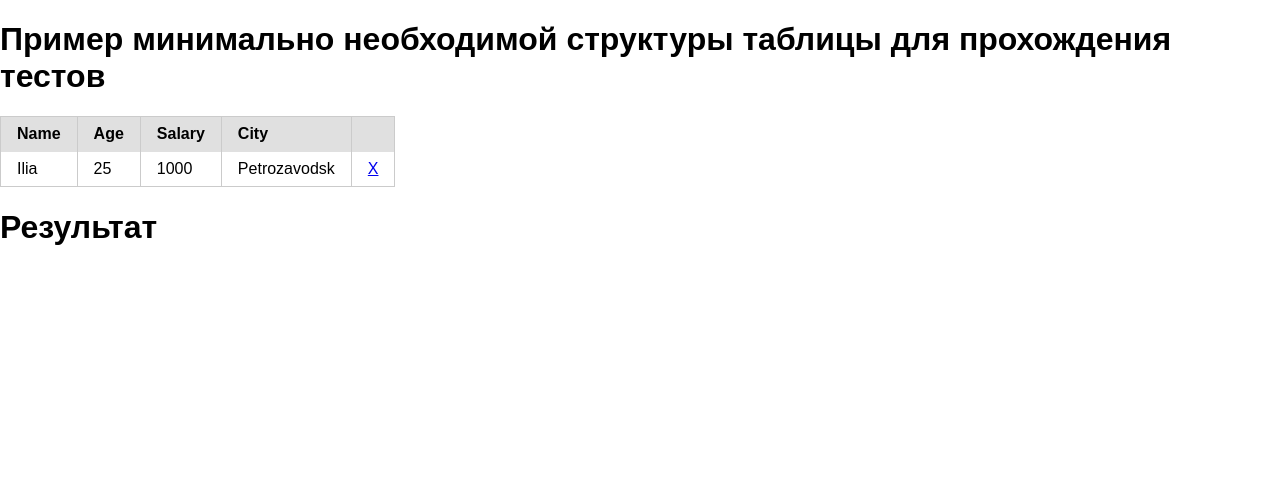
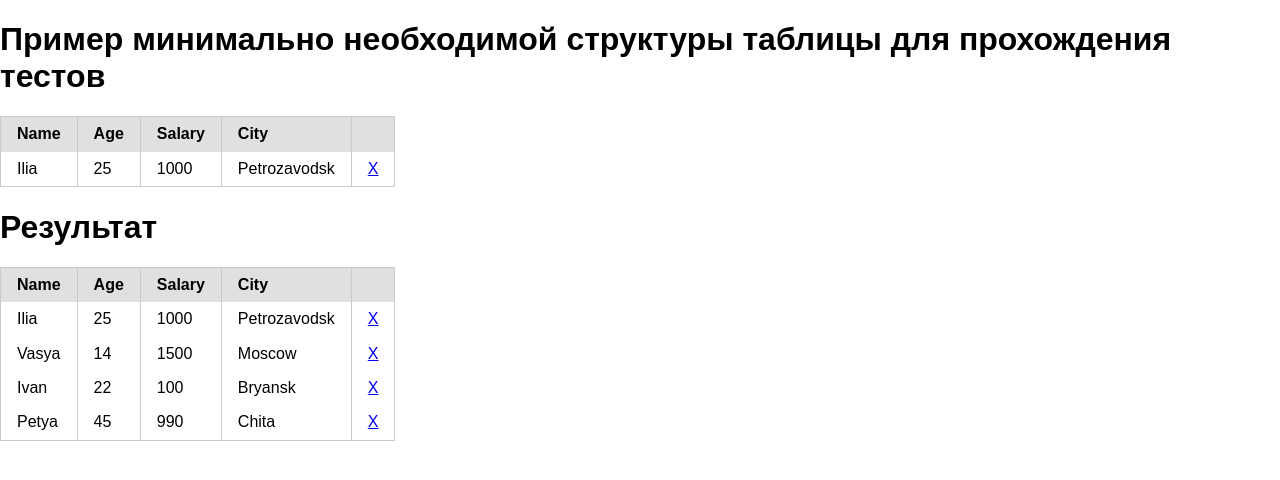
Before and after one commit to js-tasks-ru/jsbasic-20190722-2_vlad-kuznetcov, a plain HTML site: page 6-module/1-task/index.html in a window 1280 px wide. Drawn offline with nearby package versions, Linux system fonts and the light colour scheme; files that its build step writes are made by us from their sources.

Commit message:
6-module completed

```diff
--- a/1-module/2-task/index.js
+++ b/1-module/2-task/index.js
@@ -9,10 +9,7 @@ function print(text) {
  * чтобы функция sayHello работала корректно
  */
 function isValid(name) {
-  if ((name) && (!name.includes(' ')) && (name.length >= 4)) {
-    return true;
-  }
-  return false;
+  return !!name && !name.includes(' ') && name.length >= 4;
 }
 function sayHello() {
   const userName = prompt('Введите ваше имя');
--- a/5-module/2-task/index.js
+++ b/5-module/2-task/index.js
@@ -20,7 +20,6 @@ function SortableTable(items) {
   const table = document.createElement('table');
   const thead = document.createElement('thead');
   const tbody = document.createElement('tbody');
-  const p = document.createElement('p');
   function getTheadList() {
     const fragment = new DocumentFragment();
     const tblHead = ['Name', 'Age', 'Salary', 'City'];
--- a/6-module/1-task/index.html
+++ b/6-module/1-task/index.html
@@ -5,7 +5,7 @@
     <title>Занятие 6: Очищаемая таблица</title>
     <link href="style.css" rel="stylesheet">
     <link rel="stylesheet" href="https://unpkg.com/purecss@1.0.0/build/pure-min.css" integrity="sha384-nn4HPE8lTHyVtfCBi5yW9d20FjT8BJwUXyWZT9InLYax14RDjBj46LmSztkmNP9w" crossorigin="anonymous">
-    <script src="../solution/index.js"></script>
+    <script src="index.js"></script>
 </head>
 <body>
     <h1>Пример минимально необходимой структуры таблицы для прохождения тестов</h1>
--- a/6-module/1-task/index.js
+++ b/6-module/1-task/index.js
@@ -13,17 +13,106 @@
  *
  * @constructor
  */
+/**
+ * Компонент, который реализует таблицу
+ * с возможностью удаления строк
+ *
+ * Пример одного элемента, описывающего строку таблицы
+ *
+ *      {
+     *          name: 'Ilia',
+     *          age: 25,
+     *          salary: '1000',
+     *          city: 'Petrozavodsk'
+     *      },
+ *
+ * @constructor
+ */
+
 class ClearedTable {
   constructor(data) {
-    this.el = document.createElement('table');
-    this.data = data;
-  }
+    const table = document.createElement('table');
+    const thead = document.createElement('thead');
+    const tbody = document.createElement('tbody');
+    const del = '<a href="#delete">X</a>';
+
+    // Получение таблицы
+    function getTable(info) {
+      // Создание заголовка таблицы
+      function getTHeadList() {
+        const fragment = new DocumentFragment();
+        const headList = ['Name', 'Age', 'Salary', 'City', ''];
+        for (const item of headList) {
+          const td = document.createElement('td');
+          td.textContent = item;
+          fragment.append(td);
+        }
+        return fragment;
+      }
+      // Вставка заголовка таблицы в таблицу
+      thead.append(getTHeadList());
+      table.append(thead);
+
+      // Создание тела таблицы
+      const container = [];
+      info.forEach((person) => {
+        const tr = document.createElement('tr');
+        function getTBodyContent() {
+          const fragment = new DocumentFragment();
+          const tableContent = [person.name, person.age, person.salary, person.city, del];
+          for (const item of tableContent) {
+            const td = document.createElement('td');
+            td.innerHTML = item;
+            fragment.append(td);
+          }
+          return fragment;
+        }
+        tr.append(getTBodyContent());
+        tbody.append(tr);
+        container.push(tr);
+      });
+      // Вставка тела таблицы в таблицу
+      table.append(tbody);
+
+      // Задание для таблицы класса 'pure-table'
+      table.classList.add('pure-table');
+
+      // Задание id для каждой строки с информацией
+      let i = 0;
+      const personId = [];
+      for (const item of container) {
+        i += 1;
+        item.id = i;
+        item.lastChild.firstChild.id = item.id;
+        personId.push(+item.id);
+      }
+      return table;
+    } // end of getTable
+    // Функция удаления строки
+    table.addEventListener('click', (event) => {
+      /* const target = event.target;
+      if (target.tagName !== 'A') return;
+      const tr = target.closest('tr');
+      tr.remove(); */
+      const { target: link } = event;
+      if (link.tagName !== 'A') return;
+      const tr = link.closest('tr');
+      tr.remove();
+      this.onRemoved(+tr.id);
+    });
+
+    // Присвоение таблицы this.el
+    this.el = getTable(data);
+  } // end of constructor
 
   /**
    * Метод который выщывается после удалении строки
    * @param {number} id - идентификатор удаляемого пользователя
    */
-  onRemoved(id) {}
-}
+
+  onRemoved(id) {
+    console.log(`Из таблицы удален пользователь ${id}`);
+  } // end of onRemoved
+} // end of Class
 
 window.ClearedTable = ClearedTable;
```
